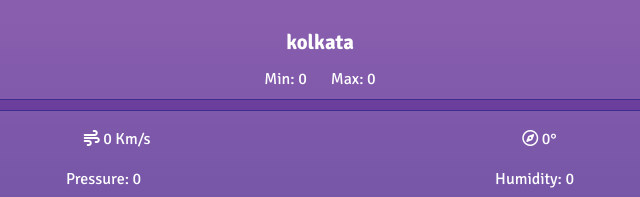
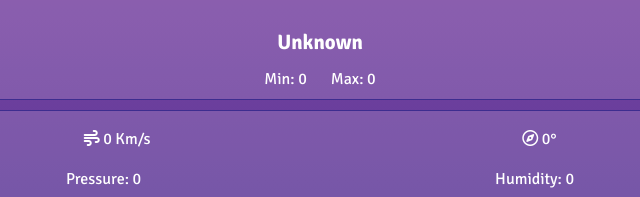
Before and after one commit to Ctmax-ui/Detailed-weather, a plain HTML site: page index.html in a window 1280 px wide. Shown: the part 317-514 px from the top of the page, 320-960 px from the left. Drawn offline with nearby package versions, Linux system fonts and the light colour scheme; a web font is replaced by a local one.

Commit message:
second commit

```diff
--- a/index.html
+++ b/index.html
@@ -30,7 +30,7 @@
                 <p class="position-absolute" id="description">Status</p>
                 <p id="temp" class="m-auto mt-2 ">0</p>
 
-                <p id="location" class="m-auto fw-bold">kolkata</p>
+                <p id="location" class="m-auto fw-bold">Unknown</p>
 
                 <div class="d-flex justify-content-center mt-2 gap-4">
 
```
